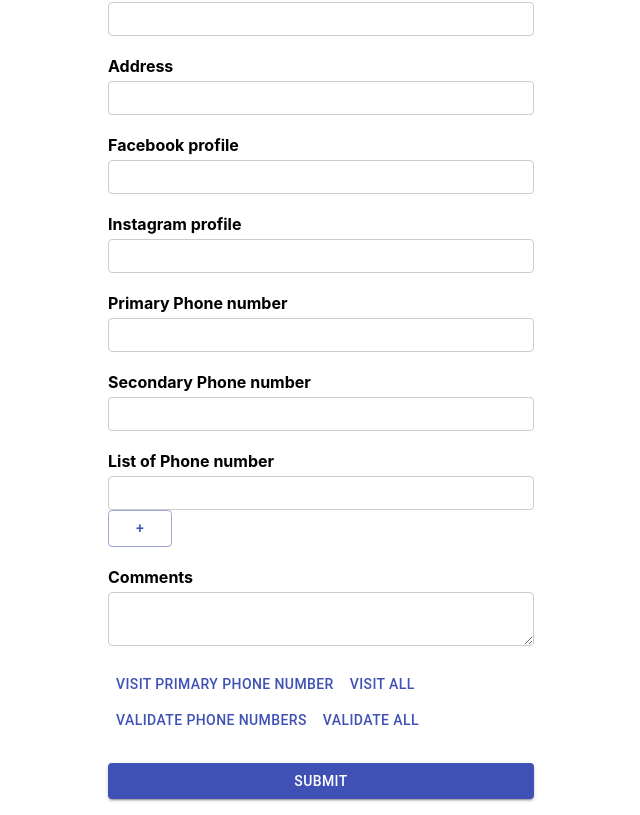
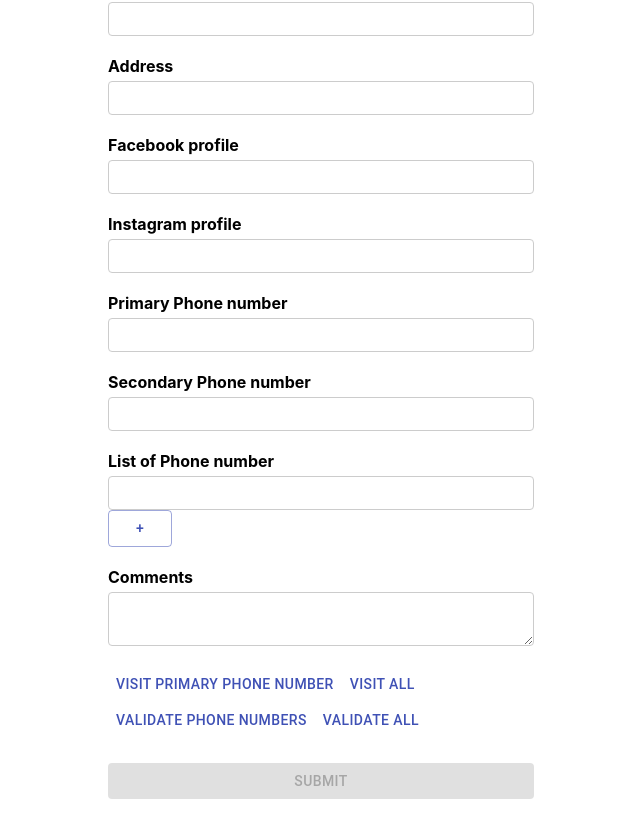
Before and after one commit to Sanskrita2001/react-formik, a React (Create React App) app: page / in a window 1280 px wide. Shown: the part 245-1060 px from the top of the page, without its empty margins (319-959 px from the left). Built offline with nearby package versions, Linux system fonts and the light colour scheme.

Commit message:
Disabling submit button based on form state

```diff
--- a/src/Components/YoutubeForm.js
+++ b/src/Components/YoutubeForm.js
@@ -56,6 +56,7 @@ const YoutubeForm = () => {
 				initialValues={initialValues}
 				validationSchema={validationSchema}
 				onSubmit={onSubmit}
+				validateOnMount
 			>
 				{(formik) => {
 					console.log('formik', formik);
@@ -213,7 +214,9 @@ const YoutubeForm = () => {
 							>
 								Validate All
 							</Button>
-							<PrimaryButton type='submit'>Submit</PrimaryButton>
+							<PrimaryButton type='submit' disabled={!(formik.dirty && formik.isValid)}>
+								Submit
+							</PrimaryButton>
 						</Form>
 					);
 				}}
```
